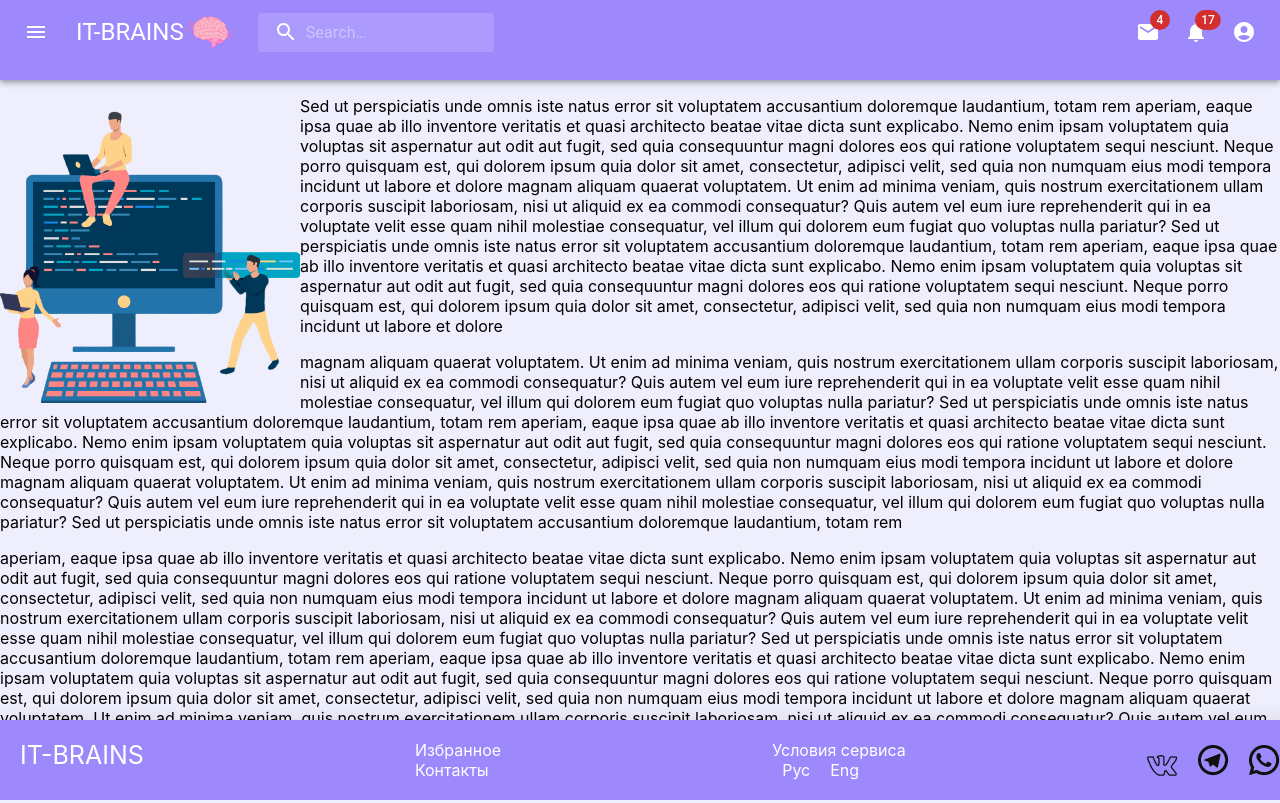
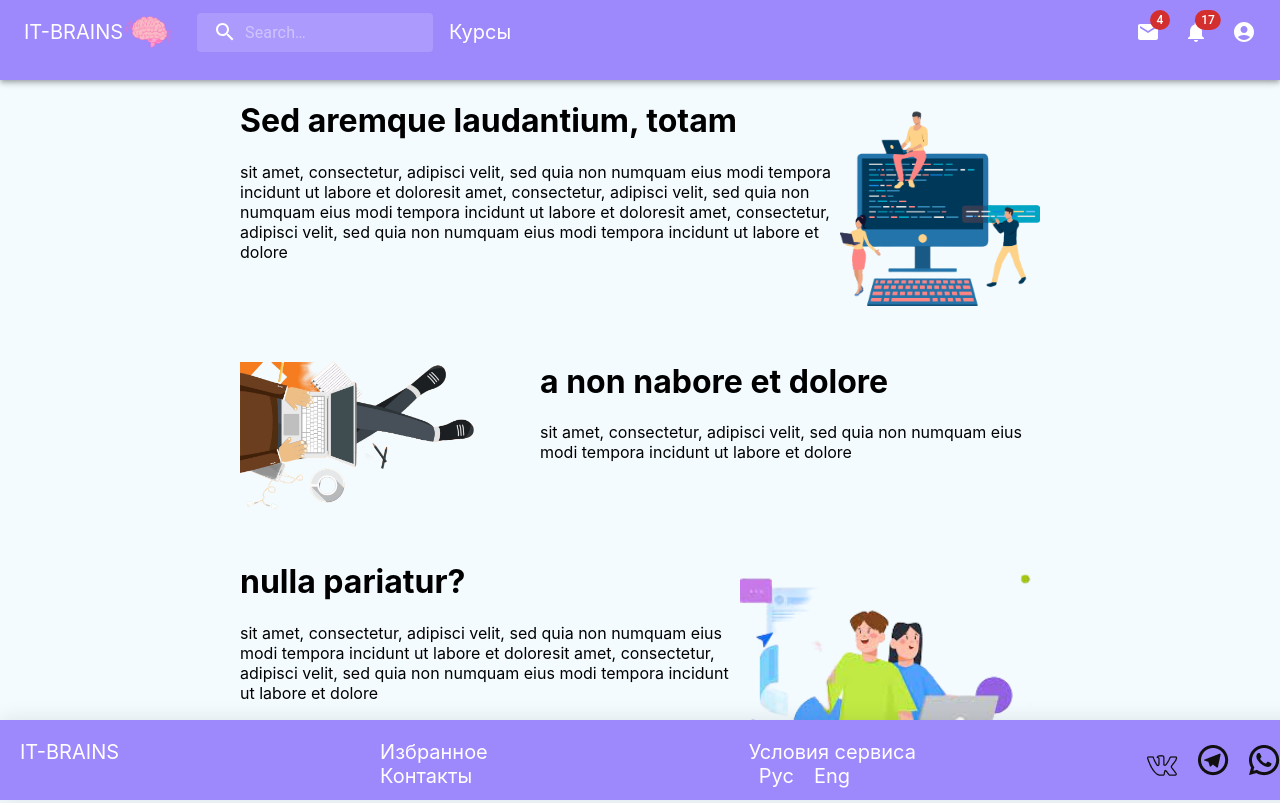
Before and after one commit to Ksusha-Gurova/neohack22, a React (Create React App) app in the folder frontend/: page / in a window 1280 px wide. Shown: the top 803 px of the page. Built offline with nearby package versions, Linux system fonts and the light colour scheme.

Commit message:
add image to main and link to courses

```diff
--- a/frontend/src/components/MUIcomponets/headerMUI.jsx
+++ b/frontend/src/components/MUIcomponets/headerMUI.jsx
@@ -159,25 +159,8 @@ export default function PrimarySearchAppBar() {
         <Box sx={ { flexGrow: 1 } }>
             <AppBar sx={ { pb: 2, background: '#9d88fc' } } position="static">
                 <Toolbar>
-                    <IconButton
-                        size="large"
-                        edge="start"
-                        color="inherit"
-                        aria-label="open drawer"
-                        sx={ { mr: 2 } }
-                    >
-                        <MenuIcon/>
-                    </IconButton>
-                    <Typography
-                        className='brand'
-                        variant="h5"
-                        // noWrap
-                        component="div"
-                        sx={ { display: { xs: 'none', sm: 'block' } } }
-                    >
-                        IT-BRAINS
-                    </Typography>
-                    <img className='logo-img' src={brain}/>
+                        <a href='/'>IT-BRAINS</a>
+                    <img className='logo-img' src={brain} width={50}/>
                     <Search>
                         <SearchIconWrapper>
                             <SearchIcon/>
@@ -187,6 +170,7 @@ export default function PrimarySearchAppBar() {
                             inputProps={ { 'aria-label': 'search' } }
                         />
                     </Search>
+                    <a href='/theme'>Курсы</a>
                     <Box sx={ { flexGrow: 1 } }/>
                     <Box sx={ { display: { xs: 'none', md: 'flex' } } }>
                         <IconButton size="large" aria-label="show 4 new mails" color="inherit">
--- a/frontend/src/components/MUIcomponets/menuMUI.jsx
+++ b/frontend/src/components/MUIcomponets/menuMUI.jsx
@@ -17,7 +17,7 @@ const bull = (
 export default function BasicCard() {
     return (
         <Card sx={ { minWidth: 275 } }>
-            <CardContent>
+            <CardContent    >
                 <Typography sx={ { fontSize: 14 } } color="text.secondary" gutterBottom>
                     Word of the Day
                 </Typography>
--- a/frontend/src/components/footer.jsx
+++ b/frontend/src/components/footer.jsx
@@ -10,9 +10,8 @@ export const Footer = () => {
         <div className='footer'>
             <div className='content-footer'>
                 <div className='card-content'>
-                    <div className='brand'>
-                        IT-BRAINS
-                    </div>
+                    <a href='/'>IT-BRAINS</a>
+
                     <div>
                         <ul className='menu-footer'>
                             <li>
--- a/frontend/src/components/mainComponent.jsx
+++ b/frontend/src/components/mainComponent.jsx
@@ -1,85 +1,41 @@
 import React from 'react';
 import img from '../image/Programmer-PNG-Photos-PhotoRoom (1).png'
+import img2 from '../image/147-e1541573547815-PhotoRoom.png'
+import img3 from '../image/images-PhotoRoom.png'
 
 export const MainComponent = () => {
     return (
-        <div>
-            <img className='img-main' src={ img } width={300}/>
-            <p>Sed ut perspiciatis unde omnis iste natus error sit voluptatem accusantium doloremque laudantium, totam
-                rem
-                aperiam, eaque ipsa quae ab illo inventore veritatis et quasi architecto beatae vitae dicta sunt
-                explicabo.
-                Nemo enim ipsam voluptatem quia voluptas sit aspernatur aut odit aut fugit, sed quia consequuntur magni
-                dolores eos qui ratione voluptatem sequi nesciunt. Neque porro quisquam est, qui dolorem ipsum quia
-                dolor
+        <div className='container-info-main-theme'>
+            <div className='info-main-theme'>
+                <img className='img2-main' src={ img } width={ 200 }/>
+                <h1>Sed aremque laudantium, totam</h1>
+                <p>
                     sit amet, consectetur, adipisci velit, sed quia non numquam eius modi tempora incidunt ut labore et
+                    doloresit amet, consectetur, adipisci velit, sed quia non numquam eius modi tempora incidunt ut
+                    labore et
+                    doloresit amet, consectetur, adipisci velit, sed quia non numquam eius modi tempora incidunt ut
+                    labore et
                     dolore
-                magnam aliquam quaerat voluptatem. Ut enim ad minima veniam, quis nostrum exercitationem ullam corporis
-                suscipit laboriosam, nisi ut aliquid ex ea commodi consequatur? Quis autem vel eum iure reprehenderit
-                qui in
-                ea voluptate velit esse quam nihil molestiae consequatur, vel illum qui dolorem eum fugiat quo voluptas
-                nulla pariatur?
-                Sed ut perspiciatis unde omnis iste natus error sit voluptatem accusantium doloremque laudantium, totam
-                rem
-                aperiam, eaque ipsa quae ab illo inventore veritatis et quasi architecto beatae vitae dicta sunt
-                explicabo.
-                Nemo enim ipsam voluptatem quia voluptas sit aspernatur aut odit aut fugit, sed quia consequuntur magni
-                dolores eos qui ratione voluptatem sequi nesciunt. Neque porro quisquam est, qui dolorem ipsum quia
-                dolor
+                </p>
+            </div>
+            <div className='info-main-theme'>
+                <img className='img-main' src={ img2 } width={ 300 }/>
+                <h1>a non nabore et dolore</h1>
+                <p>
                     sit amet, consectetur, adipisci velit, sed quia non numquam eius modi tempora incidunt ut labore et
                     dolore
                 </p>
+            </div>
+            <div className='info-main-theme'>
+                <img className='img2-main' src={ img3 } width={ 300 }/>
+                <h1>nulla pariatur?</h1>
                 <p>
-                magnam aliquam quaerat voluptatem. Ut enim ad minima veniam, quis nostrum exercitationem ullam corporis
-                suscipit laboriosam, nisi ut aliquid ex ea commodi consequatur? Quis autem vel eum iure reprehenderit
-                qui in
-                ea voluptate velit esse quam nihil molestiae consequatur, vel illum qui dolorem eum fugiat quo voluptas
-                nulla pariatur?
-                Sed ut perspiciatis unde omnis iste natus error sit voluptatem accusantium doloremque laudantium, totam
-                rem
-                aperiam, eaque ipsa quae ab illo inventore veritatis et quasi architecto beatae vitae dicta sunt
-                explicabo.
-                Nemo enim ipsam voluptatem quia voluptas sit aspernatur aut odit aut fugit, sed quia consequuntur magni
-                dolores eos qui ratione voluptatem sequi nesciunt. Neque porro quisquam est, qui dolorem ipsum quia
-                dolor
                     sit amet, consectetur, adipisci velit, sed quia non numquam eius modi tempora incidunt ut labore et
+                    doloresit amet, consectetur, adipisci velit, sed quia non numquam eius modi tempora incidunt ut
+                    labore et
                     dolore
-                magnam aliquam quaerat voluptatem. Ut enim ad minima veniam, quis nostrum exercitationem ullam corporis
-                suscipit laboriosam, nisi ut aliquid ex ea commodi consequatur? Quis autem vel eum iure reprehenderit
-                qui in
-                ea voluptate velit esse quam nihil molestiae consequatur, vel illum qui dolorem eum fugiat quo voluptas
-                nulla pariatur?
-                Sed ut perspiciatis unde omnis iste natus error sit voluptatem accusantium doloremque laudantium, totam
-                rem
                 </p>
-            <p>
-                aperiam, eaque ipsa quae ab illo inventore veritatis et quasi architecto beatae vitae dicta sunt
-                explicabo.
-                Nemo enim ipsam voluptatem quia voluptas sit aspernatur aut odit aut fugit, sed quia consequuntur magni
-                dolores eos qui ratione voluptatem sequi nesciunt. Neque porro quisquam est, qui dolorem ipsum quia
-                dolor
-                sit amet, consectetur, adipisci velit, sed quia non numquam eius modi tempora incidunt ut labore et
-                dolore
-                magnam aliquam quaerat voluptatem. Ut enim ad minima veniam, quis nostrum exercitationem ullam corporis
-                suscipit laboriosam, nisi ut aliquid ex ea commodi consequatur? Quis autem vel eum iure reprehenderit
-                qui in
-                ea voluptate velit esse quam nihil molestiae consequatur, vel illum qui dolorem eum fugiat quo voluptas
-                nulla pariatur?
-                Sed ut perspiciatis unde omnis iste natus error sit voluptatem accusantium doloremque laudantium, totam
-                rem
-                aperiam, eaque ipsa quae ab illo inventore veritatis et quasi architecto beatae vitae dicta sunt
-                explicabo.
-                Nemo enim ipsam voluptatem quia voluptas sit aspernatur aut odit aut fugit, sed quia consequuntur magni
-                dolores eos qui ratione voluptatem sequi nesciunt. Neque porro quisquam est, qui dolorem ipsum quia
-                dolor
-                sit amet, consectetur, adipisci velit, sed quia non numquam eius modi tempora incidunt ut labore et
-                dolore
-                magnam aliquam quaerat voluptatem. Ut enim ad minima veniam, quis nostrum exercitationem ullam corporis
-                suscipit laboriosam, nisi ut aliquid ex ea commodi consequatur? Quis autem vel eum iure reprehenderit
-                qui in
-                ea voluptate velit esse quam nihil molestiae consequatur, vel illum qui dolorem eum fugiat quo voluptas
-                nulla pariatur?
-            </p>
+            </div>
         </div>
     );
 };
--- a/frontend/src/index.css
+++ b/frontend/src/index.css
@@ -1,3 +1,7 @@
+html {
+    background: #f3fbff;
+}
+
 body {
     margin: 0;
     font-family: -apple-system, BlinkMacSystemFont, 'Segoe UI', 'Roboto', 'Oxygen',
@@ -5,21 +9,20 @@ body {
     sans-serif;
     -webkit-font-smoothing: antialiased;
     -moz-osx-font-smoothing: grayscale;
-    overflow-y:hidden;
+    /*overflow-y:hidden;*/
     overflow-x: hidden;
-    background: #eeeefd;
 }
+
 
 code {
     font-family: source-code-pro, Menlo, Monaco, Consolas, 'Courier New',
     monospace;
 }
 
-.app {
-}
-
-.logo-img {
-    width: 50px;
+a {
+    text-decoration: none;
+    color: white;
+    font-size: 20px;
 }
 
 .footer {
@@ -31,7 +34,6 @@ code {
     background: #9d88fc;
     padding: 15px;
     box-shadow: 0 0 20px rgba(0, 0, 0, 0.1);
-
 }
 
 .content-footer {
@@ -48,7 +50,6 @@ code {
     position: relative;
     font-size: 25px;
     color: #ffffff;
-    /*font-weight: 700;*/
     text-transform: uppercase;
     text-decoration: none;
     transition: color .2s linear;
@@ -116,4 +117,23 @@ code {
 
 .img-main {
     float: left;
+    display: block;
 }
+
+.img2-main {
+    display: block;
+    float: right;
+}
+
+.info-main-theme {
+    min-width: 700px;
+    height: auto;
+    margin-bottom: 100px;
+}
+
+.container-info-main-theme{
+    margin-left: auto;
+    margin-right: auto;
+    width: 800px;
+    /*width: 6em*/
+}
```
Also changed, not shown: frontend/src/image/147-e1541573547815-PhotoRoom.png (added), frontend/src/image/images-PhotoRoom.png (added). Lines whose indentation alone changed are shown as unchanged.
